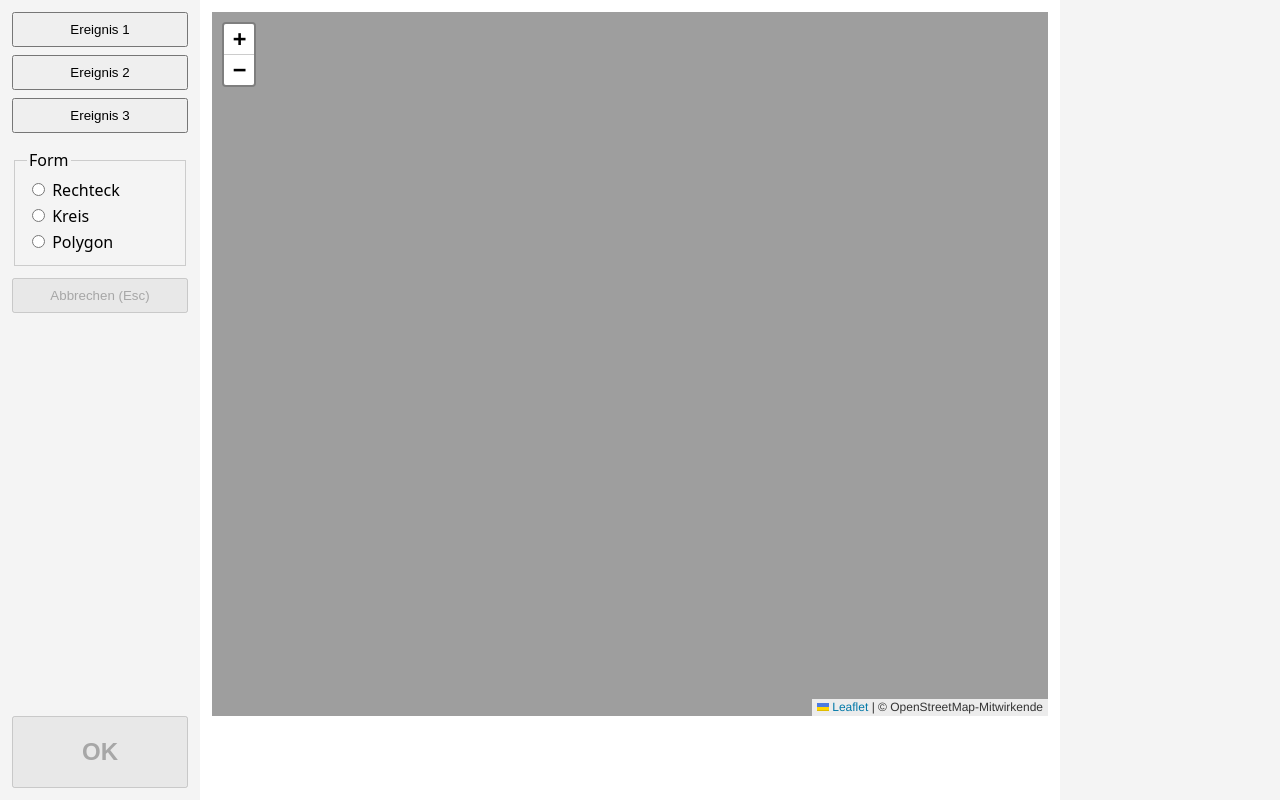
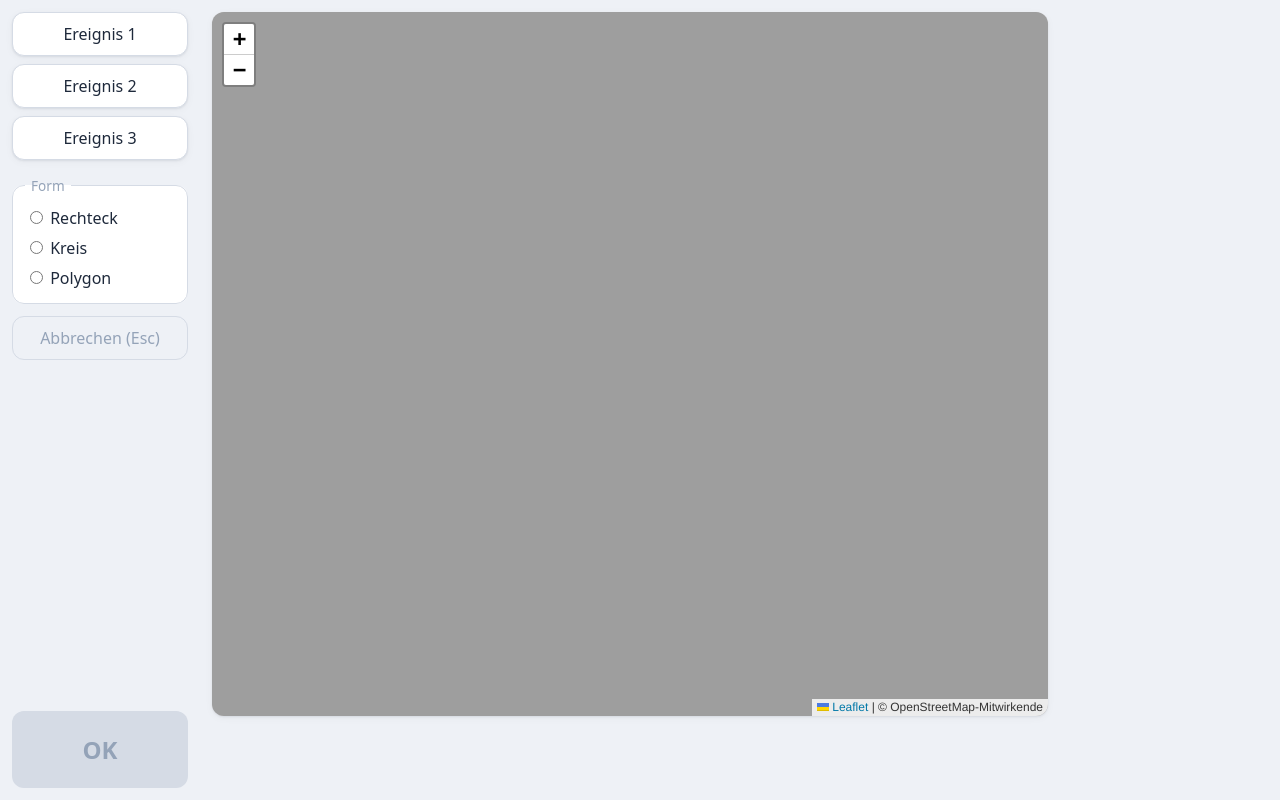
Before and after one commit to Geooorg/webcomponents-fsm-poc, a website built with Vite: page index.html in a window 1280 px wide. Built offline with nearby package versions, Linux system fonts and the light colour scheme; what machina would draw is missing.

Commit message:
Update UI, FSM state (names), and README for improved styling and better state transitions

```diff
--- a/index.html
+++ b/index.html
@@ -5,9 +5,14 @@
     <meta name="viewport" content="width=device-width, initial-scale=1.0" />
     <title>Web Components Karte</title>
     <style>
-      html, body { height: 100%; margin: 0; font-family: system-ui, sans-serif; }
+      :root {
+        --bg: #eef1f6; --surface: #fff; --border: #d5dbe5; --text: #1e293b; --muted: #94a3b8;
+        --accent: #2563eb; --accent-hover: #1d4ed8;
+        --radius: 12px; --shadow: 0 1px 2px rgba(15, 23, 42, .08), 0 2px 8px rgba(15, 23, 42, .04);
+      }
+      html, body { height: 100%; margin: 0; font-family: system-ui, sans-serif; color: var(--text); background: var(--bg); }
       main { display: flex; height: 100%; }
-      .column { display: flex; flex-direction: column; background: #f4f4f4; }
+      .column { display: flex; flex-direction: column; }
       .column.left { flex: 0 0 200px; }
       .column.right { flex: 0 0 220px; }
       .column.left app-ok-button { margin-top: auto; }
@@ -22,6 +27,7 @@
       <div class="column left">
         <app-menu></app-menu>
         <app-cancel-button></app-cancel-button>
+        <app-status></app-status>
         <app-ok-button></app-ok-button>
       </div>
       <app-map></app-map>
--- a/src/components/app-cancel-button.ts
+++ b/src/components/app-cancel-button.ts
@@ -4,9 +4,15 @@ import { customElement, property } from 'lit/decorators.js';
 @customElement('app-cancel-button')
 export class AppCancelButton extends LitElement {
   static styles = css`
-    :host { display: block; padding: 0 12px 12px; box-sizing: border-box; background: #f4f4f4; }
-    button { width: 100%; padding: 8px; cursor: pointer; }
-    button:disabled { cursor: not-allowed; }
+    :host { display: block; padding: 0 12px 12px; box-sizing: border-box; }
+    button {
+      width: 100%; padding: 10px 12px; font: inherit; font-weight: 500; color: var(--text);
+      background: var(--surface); border: 1px solid var(--border); border-radius: var(--radius);
+      box-shadow: var(--shadow); cursor: pointer; transition: background .15s, border-color .15s;
+    }
+    button:hover:not(:disabled) { border-color: var(--accent); }
+    button:focus-visible { outline: 2px solid var(--accent); outline-offset: 2px; }
+    button:disabled { color: var(--muted); background: transparent; box-shadow: none; cursor: not-allowed; }
   `;
 
   @property({ type: Boolean }) disabled = true;
--- a/src/components/app-info.ts
+++ b/src/components/app-info.ts
@@ -5,8 +5,13 @@ import { customElement, property } from 'lit/decorators.js';
 export class AppInfo extends LitElement {
   static styles = css`
     :host([hidden]) { display: none; }
-    :host { display: block; padding: 12px; box-sizing: border-box; background: #f4f4f4; }
-    textarea { width: 100%; height: 100%; min-height: 120px; box-sizing: border-box; resize: none; }
+    :host { display: block; padding: 12px; box-sizing: border-box; }
+    textarea {
+      width: 100%; height: 100%; min-height: 120px; box-sizing: border-box; resize: none; padding: 10px 12px;
+      font: inherit; color: var(--text); background: var(--surface);
+      border: 1px solid var(--border); border-radius: var(--radius); box-shadow: var(--shadow);
+    }
+    textarea:focus-visible { outline: 2px solid var(--accent); outline-offset: 0; }
   `;
 
   @property() text = '';
--- a/src/components/app-map.ts
+++ b/src/components/app-map.ts
@@ -12,7 +12,7 @@ export class AppMap extends LitElement {
     unsafeCSS(leafletCss),
     css`
       :host { display: block; }
-      #map { width: 100%; height: 100%; }
+      #map { width: 100%; height: 100%; border-radius: var(--radius); box-shadow: var(--shadow); }
     `,
   ];
 
--- a/src/components/app-menu.ts
+++ b/src/components/app-menu.ts
@@ -8,11 +8,23 @@ const SHAPES: Shape[] = ['Rechteck', 'Kreis', 'Polygon'];
 @customElement('app-menu')
 export class AppMenu extends LitElement {
   static styles = css`
-    :host { display: block; padding: 12px; box-sizing: border-box; background: #f4f4f4; }
-    button { display: block; width: 100%; margin-bottom: 8px; padding: 8px; cursor: pointer; }
-    button[aria-pressed="true"] { background: #2563eb; color: #fff; }
-    fieldset { margin-top: 16px; border: 1px solid #ccc; }
-    label { display: block; padding: 2px 0; cursor: pointer; }
+    :host { display: block; padding: 12px; box-sizing: border-box; }
+    button {
+      display: block; width: 100%; margin-bottom: 8px; padding: 10px 12px;
+      font: inherit; font-weight: 500; color: var(--text);
+      background: var(--surface); border: 1px solid var(--border); border-radius: var(--radius);
+      box-shadow: var(--shadow); cursor: pointer; transition: background .15s, border-color .15s, color .15s;
+    }
+    button:hover { border-color: var(--accent); }
+    button[aria-pressed="true"] { background: var(--accent); border-color: var(--accent); color: #fff; }
+    button:focus-visible, input:focus-visible { outline: 2px solid var(--accent); outline-offset: 2px; }
+    fieldset {
+      margin: 16px 0 0; padding: 8px 12px 10px; background: var(--surface);
+      border: 1px solid var(--border); border-radius: var(--radius);
+    }
+    legend { padding: 0 6px; color: var(--muted); font-size: .85rem; }
+    label { display: block; padding: 4px 0; cursor: pointer; }
+    input[type="radio"] { accent-color: var(--accent); }
   `;
 
   @state() private event: string | null = null;
--- a/src/components/app-ok-button.ts
+++ b/src/components/app-ok-button.ts
@@ -4,9 +4,15 @@ import { customElement, property } from 'lit/decorators.js';
 @customElement('app-ok-button')
 export class AppOkButton extends LitElement {
   static styles = css`
-    :host { display: block; padding: 12px; box-sizing: border-box; background: #f4f4f4; }
-    button { width: 100%; padding: 20px; font-size: 1.5rem; font-weight: bold; cursor: pointer; }
-    button:disabled { cursor: not-allowed; }
+    :host { display: block; padding: 12px; box-sizing: border-box; }
+    button {
+      width: 100%; padding: 22px 20px; font: inherit; font-size: 1.5rem; font-weight: bold; color: #fff;
+      background: var(--accent); border: none; border-radius: var(--radius);
+      box-shadow: var(--shadow); cursor: pointer; transition: background .15s;
+    }
+    button:hover:not(:disabled) { background: var(--accent-hover); }
+    button:focus-visible { outline: 2px solid var(--accent); outline-offset: 2px; }
+    button:disabled { color: var(--muted); background: var(--border); box-shadow: none; cursor: not-allowed; }
   `;
 
   @property({ type: Boolean }) disabled = true;
--- a/src/components/app-spinner.ts
+++ b/src/components/app-spinner.ts
@@ -5,7 +5,7 @@ import { customElement, property } from 'lit/decorators.js';
 @customElement('app-spinner')
 export class AppSpinner extends LitElement {
   static styles = css`
-    :host { display: none; position: fixed; inset: 0; z-index: 1000; background: rgba(255, 255, 255, 0.6); }
+    :host { display: none; position: fixed; inset: 0; z-index: 1000; background: rgba(255, 255, 255, 0.6); backdrop-filter: blur(2px); }
     :host([active]) { display: flex; align-items: center; justify-content: center; }
     .spinner {
       width: 56px; height: 56px; box-sizing: border-box;
--- a/src/fsm.ts
+++ b/src/fsm.ts
@@ -1,7 +1,7 @@
 import { createFsm } from 'machina';
 import type { Selection } from './types';
 
-export type FsmState = 'Bootstrapping' | 'ShowMap' | 'EreignisGewaehlt' | 'SendReady' | 'Gesendet';
+export type FsmState = 'Bootstrapping' | 'ShowMap' | 'EventSelected' | 'SendReady' | 'Sending';
 
 const BOOTSTRAP_DELAY_MS = 500;
 const RESET_DELAY_MS = 1000;
@@ -9,7 +9,7 @@ const RESET_DELAY_MS = 1000;
 // Der Zustand ergibt sich aus der aktuellen Auswahl; bleibt er gleich, wird nicht transitioniert.
 function stateFor({ event, shape }: Selection): FsmState {
   if (!event) return 'ShowMap';
-  return shape ? 'SendReady' : 'EreignisGewaehlt';
+  return shape ? 'SendReady' : 'EventSelected';
 }
 
 const onSelectionChanged = (current: FsmState) => (_args: unknown, selection: unknown) => {
@@ -38,16 +38,16 @@ export function createSelectionFsm() {
       ShowMap: {
         selectionChanged: onSelectionChanged('ShowMap'),
       },
-      EreignisGewaehlt: {
-        selectionChanged: onSelectionChanged('EreignisGewaehlt'),
+      EventSelected: {
+        selectionChanged: onSelectionChanged('EventSelected'),
         cancel: 'ShowMap',
       },
       SendReady: {
         selectionChanged: onSelectionChanged('SendReady'),
-        send: 'Gesendet',
+        send: 'Sending',
         cancel: 'ShowMap',
       },
-      Gesendet: {
+      Sending: {
         _onEnter() {
           timer = setTimeout(() => fsm.handle('sendDone'), RESET_DELAY_MS);
         },
--- a/src/main.ts
+++ b/src/main.ts
@@ -4,6 +4,7 @@ import './components/app-info';
 import './components/app-ok-button';
 import './components/app-cancel-button';
 import './components/app-edit-button';
+import './components/app-status';
 import './components/app-spinner';
 import { createSelectionFsm } from './fsm';
 import type { Selection } from './types';
@@ -17,6 +18,7 @@ const info = $('app-info');
 const okButton = $('app-ok-button');
 const cancelButton = $('app-cancel-button');
 const editButton = $('app-edit-button');
+const status = $('app-status');
 const spinner = $('app-spinner');
 
 const fsm = createSelectionFsm();
@@ -34,8 +36,8 @@ menu.addEventListener('selection-change', (e) => {
 
 okButton.addEventListener('ok-click', () => fsm.handle('send'));
 
-// Abbrechen per Button oder Esc, immer mit Rückfrage. Nur ab EreignisGewaehlt möglich.
-const cancelable = () => ['EreignisGewaehlt', 'SendReady', 'Gesendet'].includes(fsm.currentState());
+// Abbrechen per Button oder Esc, immer mit Rückfrage. Nur ab EventSelected möglich.
+const cancelable = () => ['EventSelected', 'SendReady', 'Sending'].includes(fsm.currentState());
 
 function requestCancel() {
   if (cancelable() && confirm('Wirklich abbrechen?')) fsm.handle('cancel');
@@ -59,7 +61,8 @@ editButton.addEventListener('edit-click', () => {
 // FSM -> UI
 function render(state: string) {
   if (state !== 'SendReady') infoOpen = false;
-  spinner.active = state === 'Bootstrapping' || state === 'Gesendet';
+  status.value = state;
+  spinner.active = state === 'Bootstrapping' || state === 'Sending';
   okButton.disabled = state !== 'SendReady';
   cancelButton.disabled = !cancelable();
   info.hidden = !infoOpen;
@@ -71,7 +74,7 @@ render(fsm.currentState());
 fsm.on('transitioned', ({ toState }) => {
   render(toState);
 
-  if (toState === 'Gesendet') console.log(info.text);
+  if (toState === 'Sending') console.log(info.text);
 
   if (toState === 'ShowMap') {
     menu.reset();
```
Also changed, not shown: README.md.
